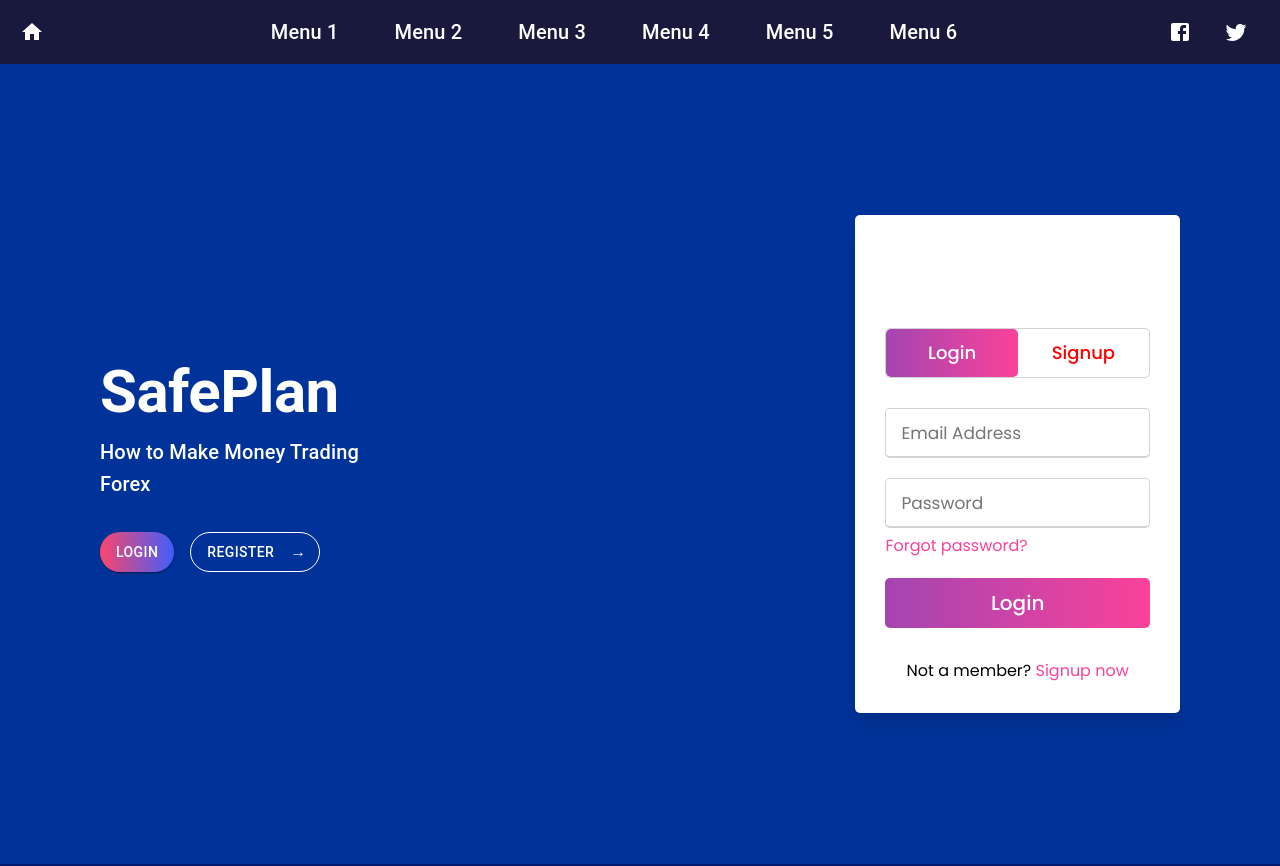
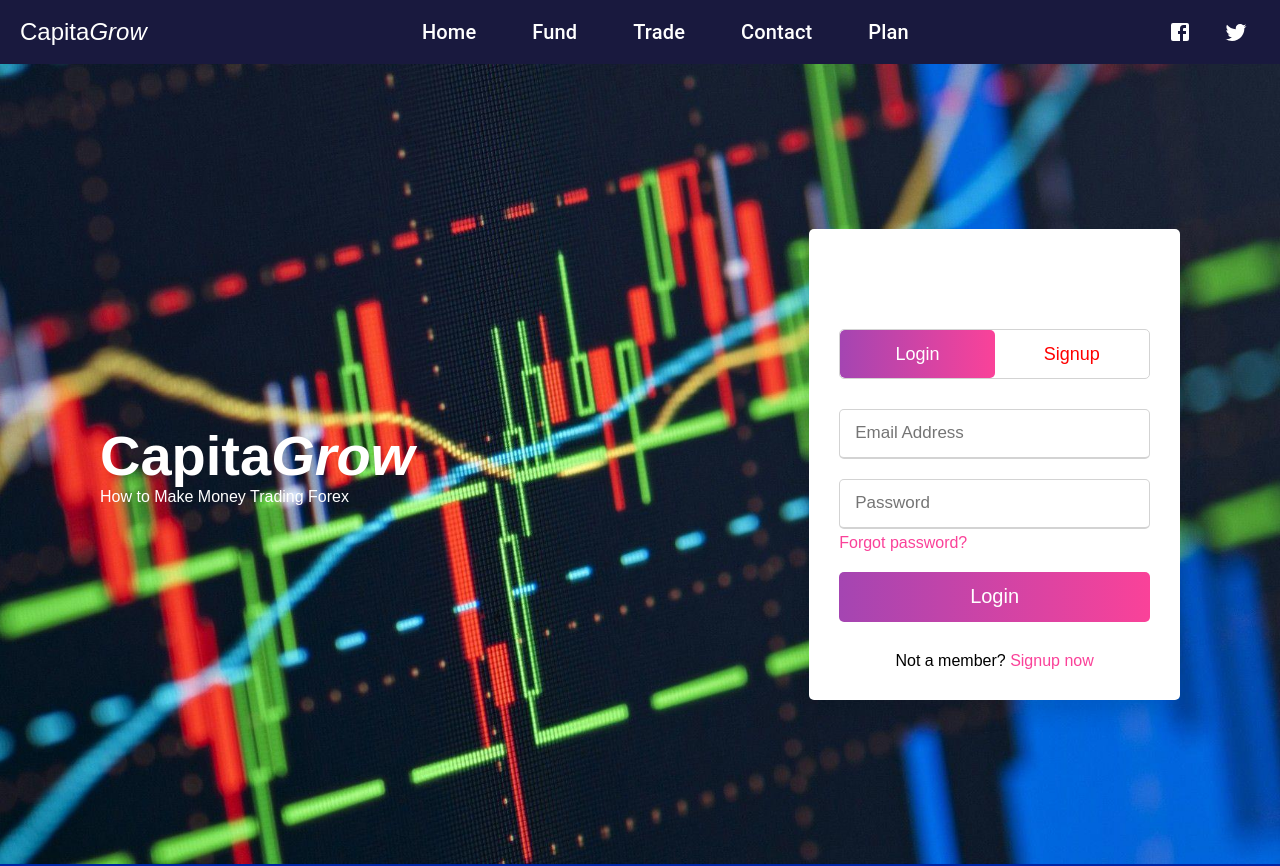
Before and after one commit to manu9458/stockapp, a React (Create React App) app: page / in a window 1280 px wide. Shown: the top 866 px of the page. Built offline with nearby package versions, Linux system fonts and the light colour scheme.

Commit message:
change layout

```diff
--- a/src/App.js
+++ b/src/App.js
@@ -17,12 +17,12 @@ const Allcom = () => {
     <div>
       <Navbar />
       <Home />
-      <TradingChart />
+      {/* <TradingChart />
       <InvestmentPlans />
       <Roadmap />
       <TradingView />
       <Objective />
-      <StartTradingPage />
+      <StartTradingPage /> */}
     </div>
   );
 };
--- a/src/components/Home.jsx
+++ b/src/components/Home.jsx
@@ -1,50 +1,19 @@
-import React from 'react';
-import { Button, Box, Typography } from '@mui/material';
-import '../styles/Home.css'; // Custom CSS for background and layout
-import LoginPage from './LoginandSignup/LoginPage';
+import React from "react";
+import { Button, Box, Typography } from "@mui/material";
+import "../styles/Home.css"; // Custom CSS for background and layout
+import LoginPage from "./LoginandSignup/LoginPage";
 
 const Home = () => {
-
   return (
-    <Box className="container">
-      <Box className="content">
-        <Typography variant="h2" sx={{ color: 'white', fontWeight: 'bold', display:'flex', justifyContent:'flex-start' }}>
-          SafePlan
-        </Typography>
-        <Typography variant="h6" sx={{ color: 'white', mt: 1 }}>
-          How to Make Money Trading Forex
-        </Typography>
-        <Box sx={{ display: 'flex', gap: 2, mt: 4 }}>
-          <Button
-            variant="contained"
-            sx={{ background: 'linear-gradient(90deg, #FC466B 0%, #3F5EFB 100%)', borderRadius: '30px' }}
-          >
-            LOGIN
-          </Button>
-          <Button
-            variant="outlined"
-            sx={{
-              color: 'white',
-              borderColor: 'white',
-              borderRadius: '30px',
-              paddingRight: '16px',
-              paddingLeft: '16px',
-              '&:hover': {
-                borderColor: 'white',
-              },
-            }}
-            endIcon={<span style={{ fontSize: '1rem', color: 'white', marginLeft: '8px' }}>→</span>}
-          >
-            REGISTER
-          </Button>
-        </Box>
-      </Box>
-
-      <Box className="image-container">
-      <LoginPage></LoginPage>
-</Box>
-
-    </Box>
+    <div className="container">
+      <div className="content">
+        <div style={{ fontSize: "56px", fontWeight: "bold" }}> Capita<i>Grow</i></div>
+        <div sx={{marginTop:'7px'}}> How to Make Money Trading Forex</div>
+      </div>
+      <div className="image-container">
+        <LoginPage></LoginPage>
+      </div>
+    </div>
   );
 };
 
--- a/src/components/Navbar.jsx
+++ b/src/components/Navbar.jsx
@@ -17,41 +17,41 @@ const Navbar = () => {
       <Toolbar>
         {/* Left Icon with some margin */}
         <IconButton edge="start" color="inherit" aria-label="logo" sx={{ mr: 2 }}>
-          <HomeIcon />
+          Capita<i>Grow</i>
         </IconButton>
 
         {/* Menu Items with some spacing */}
         <Box sx={{ display: 'flex', flexGrow: 1, justifyContent: 'center', gap: 3 }}>
           <MenuItem>
             <Typography variant="h6" color="inherit">
-              Menu 1
+              Home
             </Typography>
           </MenuItem>
           <MenuItem>
             <Typography variant="h6" color="inherit">
-              Menu 2
+              Fund
             </Typography>
           </MenuItem>
           <MenuItem>
             <Typography variant="h6" color="inherit">
-              Menu 3
+              Trade
             </Typography>
           </MenuItem>
           <MenuItem>
             <Typography variant="h6" color="inherit">
-              Menu 4
+              Contact
             </Typography>
           </MenuItem>
           <MenuItem>
             <Typography variant="h6" color="inherit">
-              Menu 5
+              Plan
             </Typography>
           </MenuItem>
-          <MenuItem>
+          {/* <MenuItem>
             <Typography variant="h6" color="inherit">
               Menu 6
             </Typography>
-          </MenuItem>
+          </MenuItem> */}
         </Box>
 
         {/* Right side icons with some margin */}
--- a/src/styles/Home.css
+++ b/src/styles/Home.css
@@ -5,7 +5,10 @@
     align-items: center;
     height: 100vh;
     padding: 0 100px;
-    background-color: #003399; /* Blue gradient */
+    background-image: url('../assests/Home2.jpg');
+    background-size: cover; /* Ensures the image covers the whole area */
+    background-position: center; /* Centers the image */
+    background-repeat: no-repeat; /* Prevents the image from repeating */
   }
 
   .content {
@@ -14,8 +17,9 @@
   }
 
   .image-container {
-    flex-grow: 1;
-    margin-left: 332px;
+    /* flex-grow: 1; */
+    width: 41vw;
+
   }
 
   .globe-image {
--- a/src/styles/LoginPage.css
+++ b/src/styles/LoginPage.css
@@ -1,4 +1,4 @@
-@import url("https://fonts.googleapis.com/css?family=Poppins:400,500,600,700&display=swap");
+/* @import url("https://fonts.googleapis.com/css?family=Poppins:400,500,600,700&display=swap");
 * {
   margin: 0;
   padding: 0;
@@ -12,7 +12,7 @@ body {
   width: 100%;
   place-items: center;
   background: -webkit-linear-gradient(left, #a445b2, #fa4299);
-}
+} */
 .wrapper {
   margin-left: 154px;
   overflow: hidden;
```
Also changed, not shown: src/assests/Home.jpg (added), src/assests/Home2.jpg (added).
